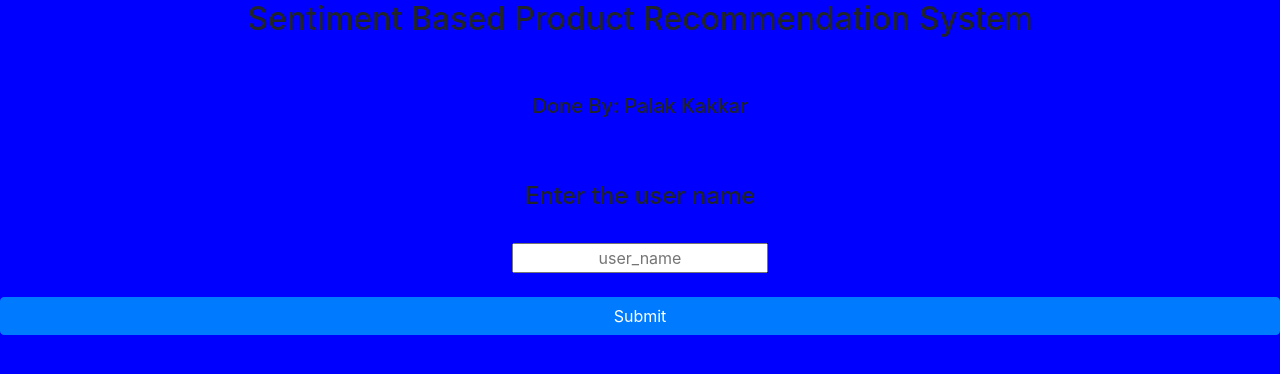
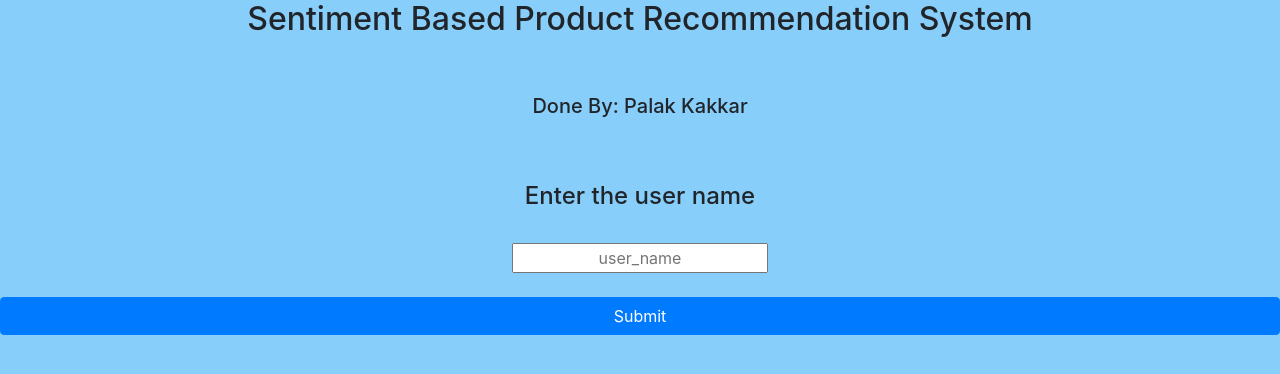
Before and after one commit to palak0509/test, a Flask app: page / in a window 1280 px wide. Shown: the top 374 px of the page. Run offline with Flask 2, Linux system fonts and the light colour scheme; parts of the project's set-up code (start-up, migrations or seed data) failed here and were passed over; some libraries are stand-ins or nearby versions.

Commit message:
Update index.html

```diff
--- a/templates/index.html
+++ b/templates/index.html
@@ -107,7 +107,7 @@
 
 </head>
 
-<body style="background-color:blue; "background-image: url('https://encrypted-tbn0.gstatic.com/images?q=tbn:ANd9GcQf8_U38nN_tIzwOn8KN6ZVJpwx7DKENvMFCw&usqp=CAU.jpg')>
+<body style="background-color:#87CEFA; "background-image: url('https://encrypted-tbn0.gstatic.com/images?q=tbn:ANd9GcQf8_U38nN_tIzwOn8KN6ZVJpwx7DKENvMFCw&usqp=CAU.jpg')>
 
 
     <div class="text-center" >
```
